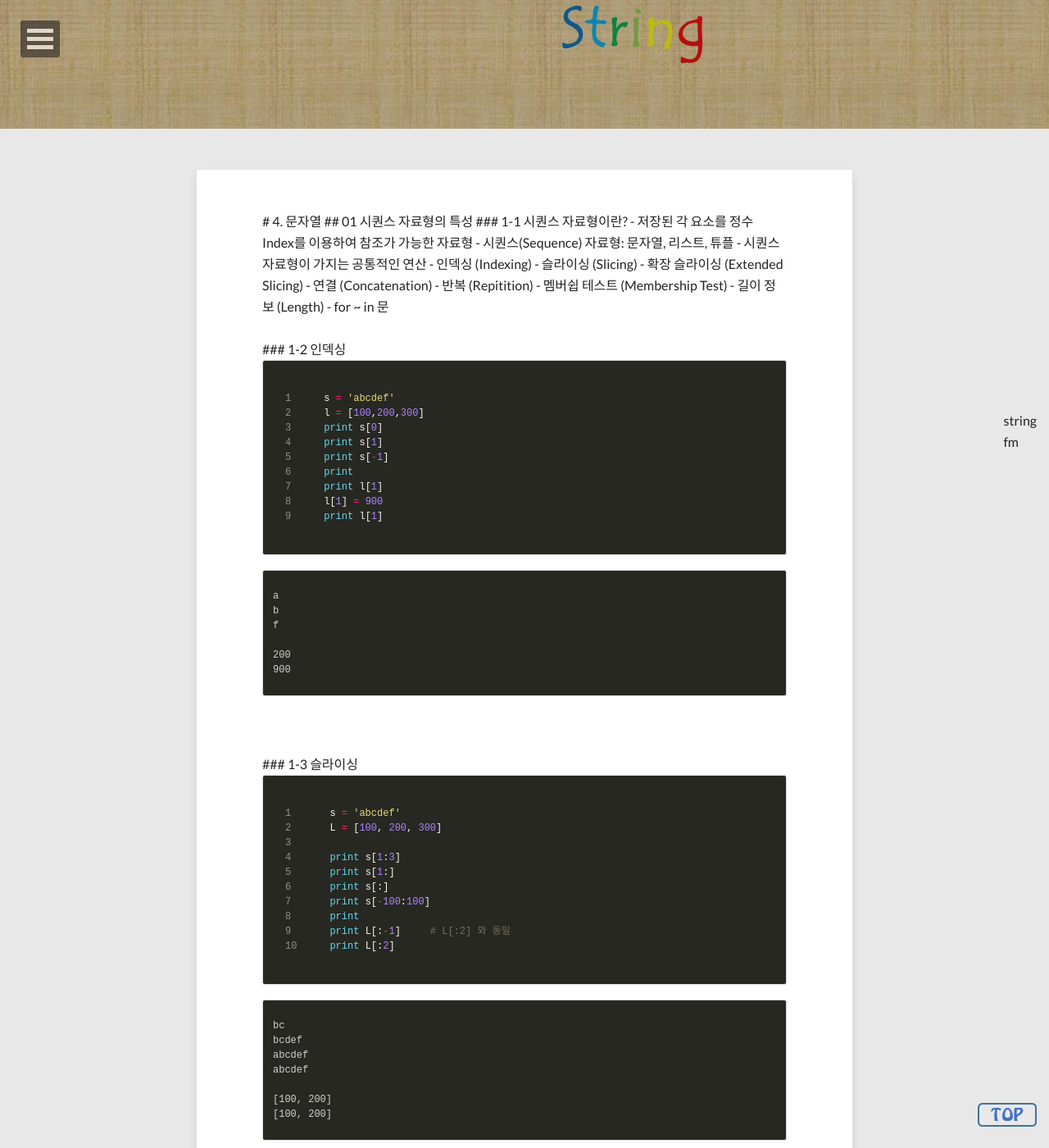
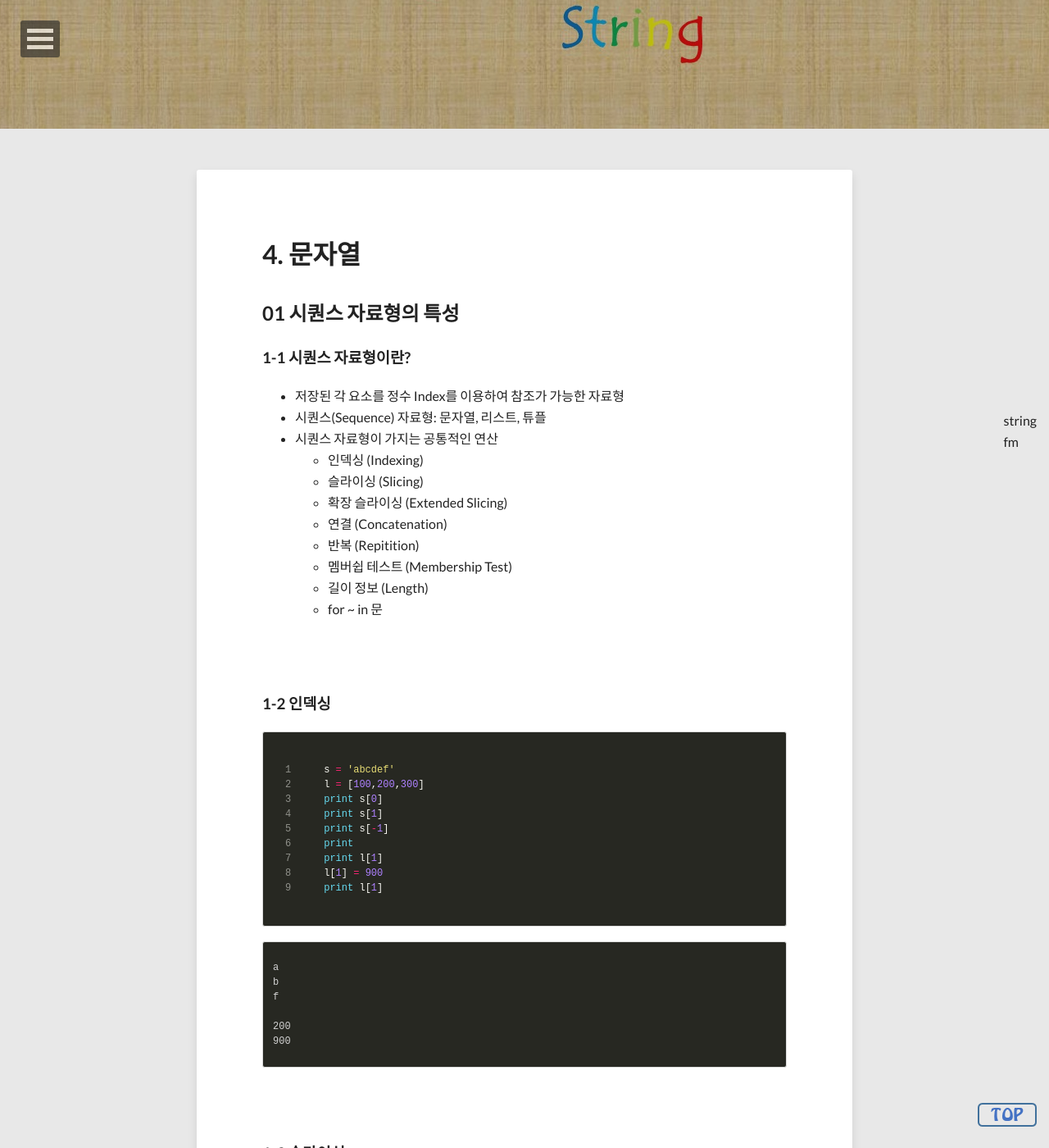
Before and after one commit to geoncheollee/geonblog, a Jekyll site: the page built from lecture_2.md, in a window 1280 px wide and 1400 px high, scrolled down 243 px. Shown: the whole window at 82% size. Built offline with Jekyll 4.4.1, drawn with Linux system fonts in a browser that asks for light colours; nearby versions of some CDN libraries; comment, search, counter and statistics services are not loaded; some of the changed text lies outside the part shown.

Commit message:
Update lecture_2.md

```diff
--- a/lecture_2.md
+++ b/lecture_2.md
@@ -23,7 +23,7 @@
 
 
 
-<form id="string" name="fm" method="get">
+<div id="first"></div>
 
 # 4. 문자열
 
```
